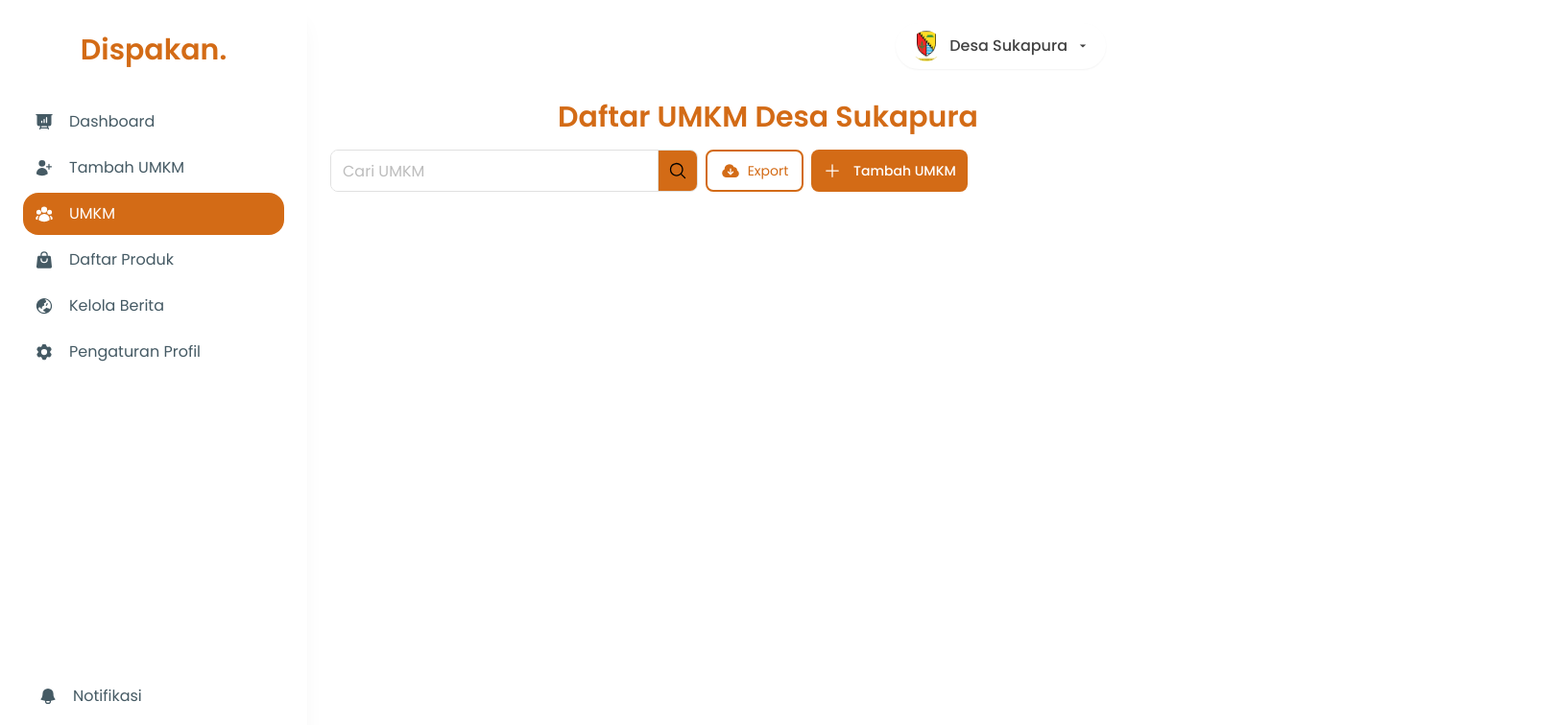
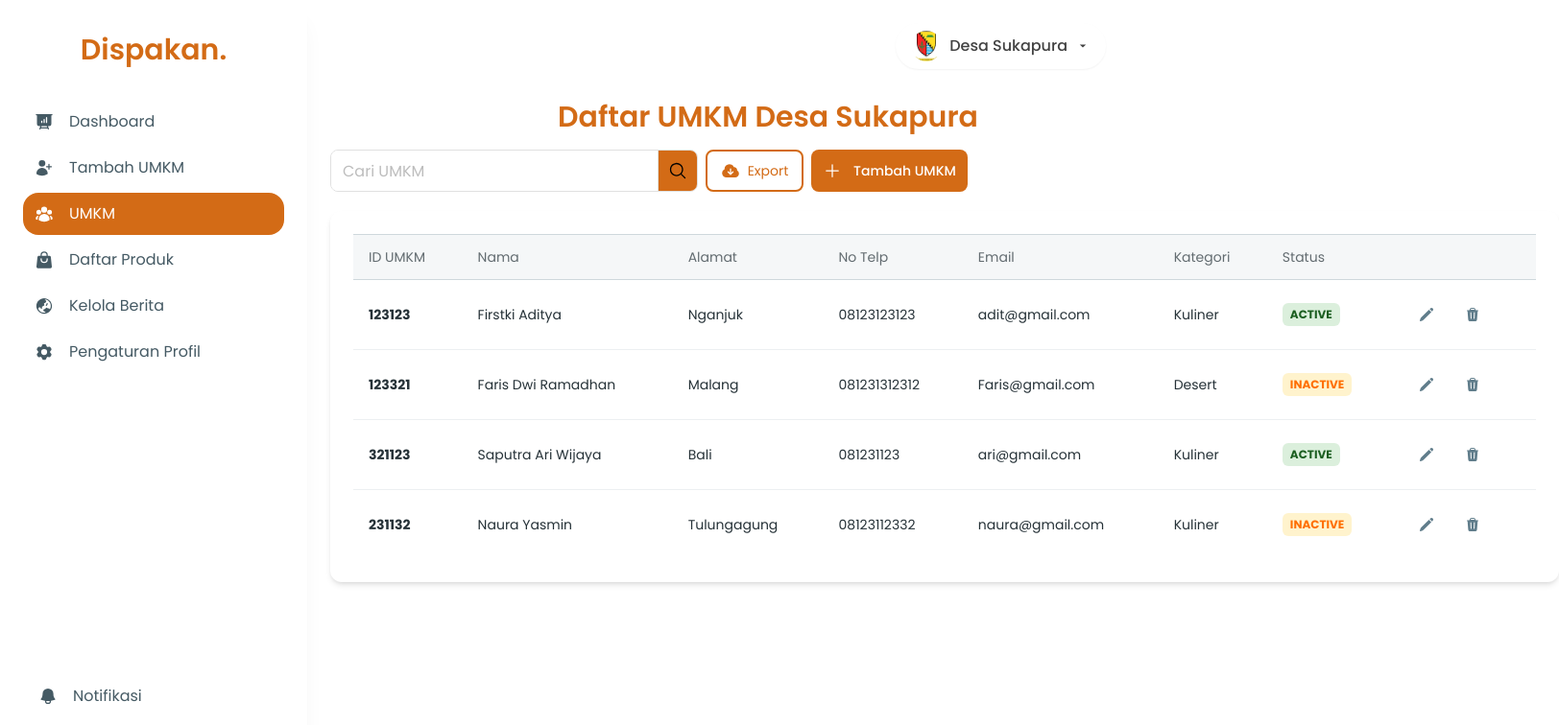
Before and after one commit to farisdwi28/Dispakan, a React (Create React App) app: page /UMKM in a window 1280 px wide. Shown: the top 756 px of the page at 96% size, 1624 px wide, since content can reach past the window. Built offline with nearby package versions, Linux system fonts and the light colour scheme.

Commit message:
Feature: Form Add UMKM and Table UMKM

```diff
--- /dev/null
+++ b/src/components/ButtonSubmit.js
@@ -0,0 +1,15 @@
+const ButtonSubmit = (props) => {
+    const { onClick, type, disabled, label } = props;
+    return (
+      <button
+        className={`rounded-lg w-[128px] h-11 font-medium bg-primary1 text-white`}
+        onClick={onClick}
+        type={type}
+        disabled={disabled}
+      >
+        {label ? label : 'Submit'}
+      </button>
+    );
+  };
+
+  export default ButtonSubmit;
--- /dev/null
+++ b/src/components/TableUMKM/index.js
@@ -0,0 +1,145 @@
+import { PencilIcon, TrashIcon } from "@heroicons/react/24/solid";
+import {
+  Card,
+  Typography,
+  CardBody,
+  Chip,
+  IconButton,
+  Tooltip,
+} from "@material-tailwind/react";
+
+const TABLE_HEAD = ["ID UMKM", "Nama", "Alamat", "No Telp", "Email", "Kategori", "Status", ""];
+
+const TABLE_ROWS = [
+  {
+    ID : 123123,
+    Name : "Firstki Aditya",
+    Address : "Nganjuk",
+    Telp : "08123123123",
+    Email : "adit@gmail.com",
+    Catagory : "Kuliner",
+    status : 1
+  },
+  {
+    ID : 123321,
+    Name : "Faris Dwi Ramadhan",
+    Address : "Malang",
+    Telp : "081231312312",
+    Email : "Faris@gmail.com",
+    Catagory : "Desert",
+    status : 0
+  },
+  {
+    ID : 321123,
+    Name : "Saputra Ari Wijaya",
+    Address : "Bali",
+    Telp : "081231123",
+    Email : "ari@gmail.com",
+    Catagory : "Kuliner",
+    status : 1
+  },
+  {
+    ID : 231132,
+    Name : "Naura Yasmin",
+    Address : "Tulungagung",
+    Telp : "08123112332",
+    Email : "naura@gmail.com",
+    Catagory : "Kuliner",
+    status : 0
+  },
+];
+
+export default function TableUMKM() {
+  return (
+    <Card className="h-full w-full">
+      <CardBody className="overflow-scroll">
+        <table className="w-full table-auto text-left">
+          <thead>
+            <tr>
+              {TABLE_HEAD.map((head) => (
+                <th key={head} className="border-y border-blue-gray-100 bg-blue-gray-50/50 p-4">
+                  <Typography
+                    variant="small"
+                    color="blue-gray"
+                    className="font-normal leading-none opacity-70"
+                  >
+                    {head}
+                  </Typography>
+                </th>
+              ))}
+            </tr>
+          </thead>
+          <tbody>
+            {TABLE_ROWS.map(
+              ({ID, Name, Address, Telp, Email, Catagory, status}, index) => {
+                const isLast = index === TABLE_ROWS.length - 1;
+                const classes = isLast ? "p-4" : "p-4 border-b border-blue-gray-50";
+
+                return (
+                  <tr key={ID}>
+                    <td className={classes}>
+                        <Typography variant="small" color="blue-gray" className="font-bold">
+                          {ID}
+                        </Typography>
+                    </td>
+                    <td className={classes}>
+                      <Typography variant="small" color="blue-gray" className="font-normal">
+                        {Name}
+                      </Typography>
+                    </td>
+                    <td className={classes}>
+                      <Typography variant="small" color="blue-gray" className="font-normal">
+                        {Address}
+                      </Typography>
+                    </td>
+                    <td className={classes}>
+                      <Typography variant="small" color="blue-gray" className="font-normal">
+                        {Telp}
+                      </Typography>
+                    </td>
+                    <td className={classes}>
+                      <Typography variant="small" color="blue-gray" className="font-normal">
+                        {Email}
+                      </Typography>
+                    </td>
+                    <td className={classes}>
+                      <Typography variant="small" color="blue-gray" className="font-normal">
+                        {Catagory}
+                      </Typography>
+                    </td>
+                    <td className={classes}>
+                      <div className="w-max">
+                        <Chip
+                          size="sm"
+                          variant="ghost"
+                          value={status === 1 ? "Active" : status === 0 ? "Inactive" : "Inactive"}
+                          color={
+                            status === 1 ? "green" : status === 0 ? "amber" : "red"
+                          }
+                        />
+                      </div>
+                    </td>
+                    <td className={classes}>
+                    <div className="flex gap-2">
+                      <Tooltip content="Edit ">
+                        <IconButton variant="text" color="blue-gray">
+                          <PencilIcon className="h-4 w-4" />
+                        </IconButton>
+                      </Tooltip>
+                      <Tooltip content="Delete">
+                        <IconButton variant="text" color="blue-gray">
+                          <TrashIcon className="h-4 w-4" />
+                        </IconButton>
+                      </Tooltip>
+                      </div>
+                    </td>
+                  </tr>
+                );
+              },
+            )}
+          </tbody>
+        </table>
+      </CardBody>
+    </Card>
+  );
+}
--- a/src/pages/Dashboard/TambahUMKM/index.js
+++ b/src/pages/Dashboard/TambahUMKM/index.js
@@ -6,7 +6,7 @@ const AddUMKM = () => {
   return (
     <div className="flex page-container">
       <Sidebar />
-      <main className="flex-grow">
+      <main className="flex-grow justify-items-center">
         <div className="flex justify">
           <FormAddMitra />
         </div>
--- a/src/pages/Dashboard/UMKM/index.js
+++ b/src/pages/Dashboard/UMKM/index.js
@@ -4,6 +4,7 @@ import { images } from "../../../constans";
 import InputSearch from "../../../components/InputSearch";
 import ButtonExcel from "../../../components/ButtonExel";
 import ButtonInput from "../../../components/ButtonInput";
+import TableUMKM from "../../../components/TableUMKM";
 
 
 
@@ -66,8 +67,11 @@ const UMKM = () => {
             <ButtonInput
             text = "Tambah UMKM"/>
             <div className="">
-
+              {/* Show Entries */}
             </div>
+          </div>
+          <div className="absolute py-20 w-[80rem]">
+            <TableUMKM/>
           </div>
       </main>
     </div>
```
Also changed, not shown: src/components/Mitra/FormAddMitra.js (+35 -27 lines).
